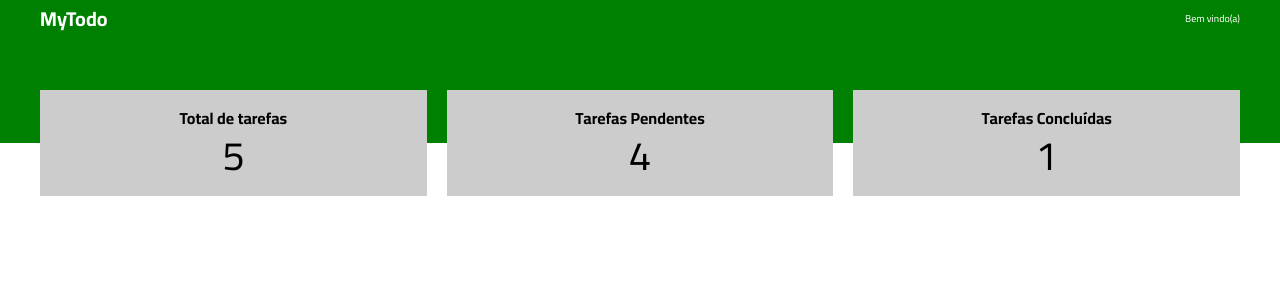
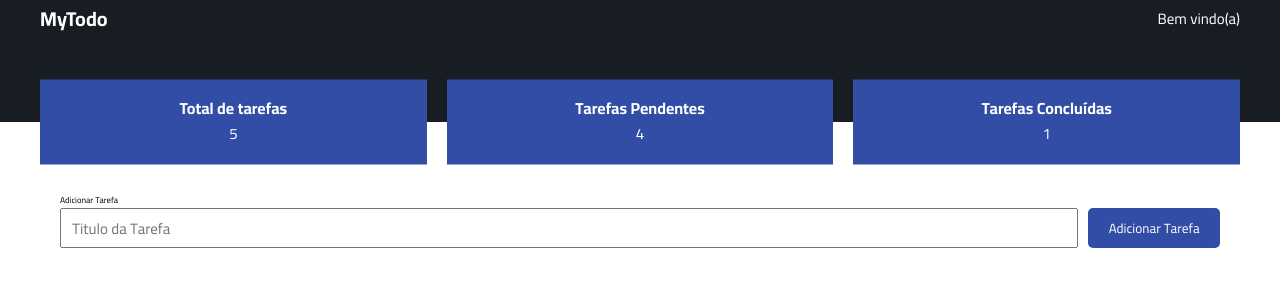
Before and after one commit to devbrunogomes/todo-list, a React (Create React App) app: page / in a window 1280 px wide. Shown: the top 300 px of the page. Built offline with nearby package versions, Linux system fonts and the light colour scheme.

Commit message:
new component Tasks initiated with his style

```diff
--- a/src/App.tsx
+++ b/src/App.tsx
@@ -1,9 +1,14 @@
 import { Header } from "./components/Header/Header";
-import './styles/global.css'
+import { Tasks } from "./components/Tasks/Tasks";
+import "./styles/global.css";
 
 function App() {
   return (
-    <Header/>
+    <>
+      <Header />
+
+      <Tasks />
+    </>
   );
 }
 
--- a/src/components/Header/styles.module.scss
+++ b/src/components/Header/styles.module.scss
@@ -1,5 +1,5 @@
 .header {
-  background-color: green;
+  background-color: #181c23;
   color: white;
 }
 
@@ -7,6 +7,10 @@
   max-width: 1240px;
   padding: 0 2rem;
   margin: 0 auto;
+
+  span {
+    font-size: 1.5rem;
+  }
 
   div:first-child {
     display: flex;
--- a/src/components/StatsCard/styles.module.scss
+++ b/src/components/StatsCard/styles.module.scss
@@ -1,6 +1,6 @@
 .stats_card {
-  background-color: #ccc;
-  color: black;
+  background-color: #314da6;
+  color: white;
   width: 100%;
   padding: 2rem;
   text-align: center;
--- /dev/null
+++ b/src/components/Tasks/Tasks.tsx
@@ -0,0 +1,16 @@
+import styles from "./styles.module.scss";
+
+export const Tasks: React.FC = () => {
+  return (
+    <section className={styles.container}>
+      <form>
+        <div>
+          <label htmlFor="task-title">Adicionar Tarefa</label>
+          <input type="text" id="task-title" placeholder="Titulo da Tarefa" />
+        </div>
+
+        <button>Adicionar Tarefa</button>
+      </form>
+    </section>
+  );
+};
--- /dev/null
+++ b/src/components/Tasks/styles.module.scss
@@ -0,0 +1,37 @@
+.container {
+  max-width: 1200px;
+  padding: 0 2rem;
+  margin: 7rem auto 0;
+
+  form {
+    display: flex;
+    align-items: flex-end;
+    gap: 1rem;
+
+    div {
+      display: flex;
+      flex-direction: column;
+      width: 100%;
+
+      label {
+        font-size: 0.85rem;
+      }
+
+      input {
+        height: 4rem;
+        width: 100%;
+        padding: 0 0 0 1rem;
+        font-size: 1.5rem;
+      }
+    }
+
+    button {
+      width: 15rem;
+      height: 4rem;
+      border: none;
+      border-radius: 0.5rem;
+      background-color: #314da6 ;
+      color: white;
+    }
+  }
+}
```
